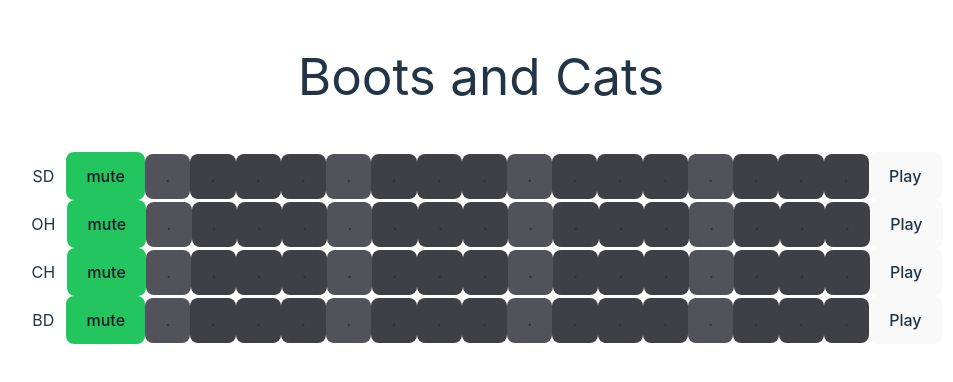
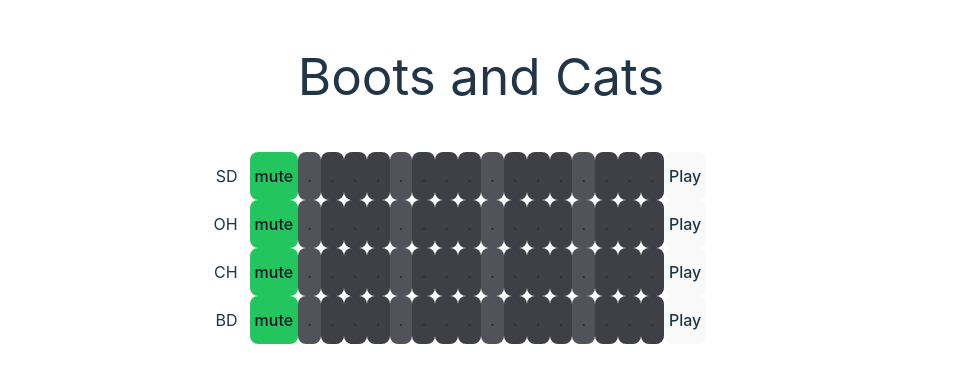
Before and after one commit to manusdextra/boots, a React (Vite) app: page / in a window 1280 px wide. Shown: the top 382 px of the page, without its empty margins (159-1112 px from the left). Built offline with nearby package versions, Linux system fonts and the light colour scheme.

Commit message:
aesthetic details

```diff
--- a/src/components/Elements/Instrument.tsx
+++ b/src/components/Elements/Instrument.tsx
@@ -2,22 +2,10 @@
 import { Step } from "./Step";
 
 const initialSteps = [
-    false,
-    false,
-    false,
-    false,
-    false,
-    false,
-    false,
-    false,
-    false,
-    false,
-    false,
-    false,
-    false,
-    false,
-    false,
-    false,
+    false, false, false, false,
+    false, false, false, false,
+    false, false, false, false,
+    false, false, false, false,
 ];
 
 export interface InstrumentProps {
@@ -37,22 +25,22 @@
 
     return (
         <div className="flex flex-row justify-center">
-            <div className="flex flex-row justify-end">
+            <div className="flex flex-row justify-end w-full">
                 <p className="p-3"> {props.name} </p>
                 <button
-                    className={`flex-basis-1 flex-basis-12 ${props.mute ? "bg-red-900" : "bg-green-500"} text-slate-900`}
+                    className={`py-0 p-1 flex-basis-1 flex-basis-12 ${props.mute ? "bg-red-900" : "bg-green-500"} text-slate-900`}
                     onClick={() => props.setMute(!props.mute)}
                 >
                     mute
                 </button>
             </div>
-                <div id={props.name} className="flex self-center flex-row">
-                    {steps.map((active, index) => (
-                        <Step active={active} index={index} handleClick={toggleStep} />
-                    ))}
-                </div>
-            <div className="flex flex-row justify-start">
-                <button onClick={() => { audio.play() }}>
+            <div id={props.name} className="flex flex-row">
+                {steps.map((active, index) => (
+                    <Step active={active} index={index} handleClick={toggleStep} />
+                ))}
+            </div>
+            <div className="flex flex-row justify-start w-full">
+                <button className="py-2 p-1" onClick={() => { audio.play() }}>
                     Play
                 </button>
             </div>
--- a/src/components/Elements/Step.tsx
+++ b/src/components/Elements/Step.tsx
@@ -12,7 +12,7 @@
     const colour = props.active ? "bg-zinc-100" : baseColour;
     return (
         <button
-            className={`${colour}`}
+            className={`rounded-lg px-2 p-1 ${colour}`}
             onClick={() => {
                 props.handleClick(props.index);
             }}
```
